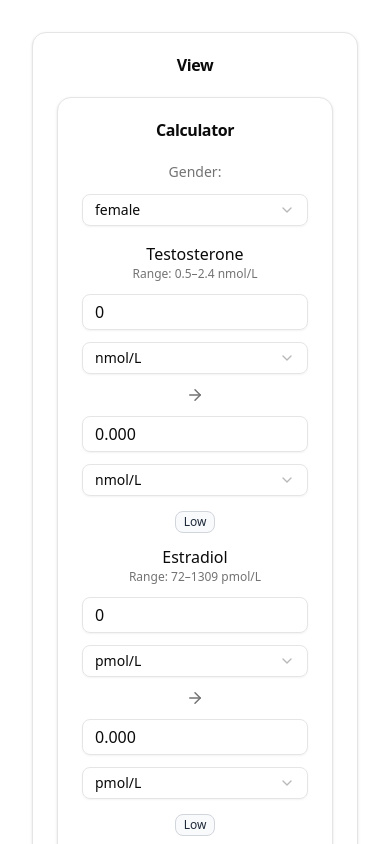
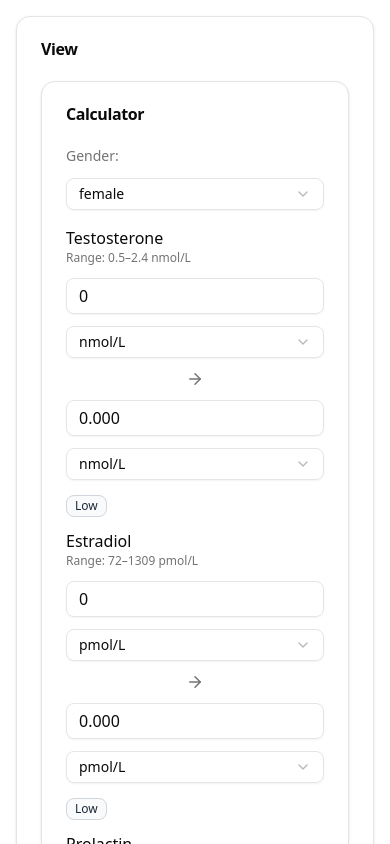
Before and after one commit to Davis-3450/hormone-calculator, a React (Vite) app: page / in a window 390 px wide. Shown: the top 844 px of the page. Built offline with nearby package versions, Linux system fonts and the light colour scheme.

Commit message:
style: update App component layout for improved responsiveness and alignment

```diff
--- a/src/App.tsx
+++ b/src/App.tsx
@@ -3,7 +3,7 @@ import "@/styles/globals.css";
 
 export function App() {
   return (
-    <div className="container mx-auto p-8 text-center relative z-10">
+    <div className="mx-auto w-full max-w-md px-4 m-4">
       <View />
     </div>
   );
```
